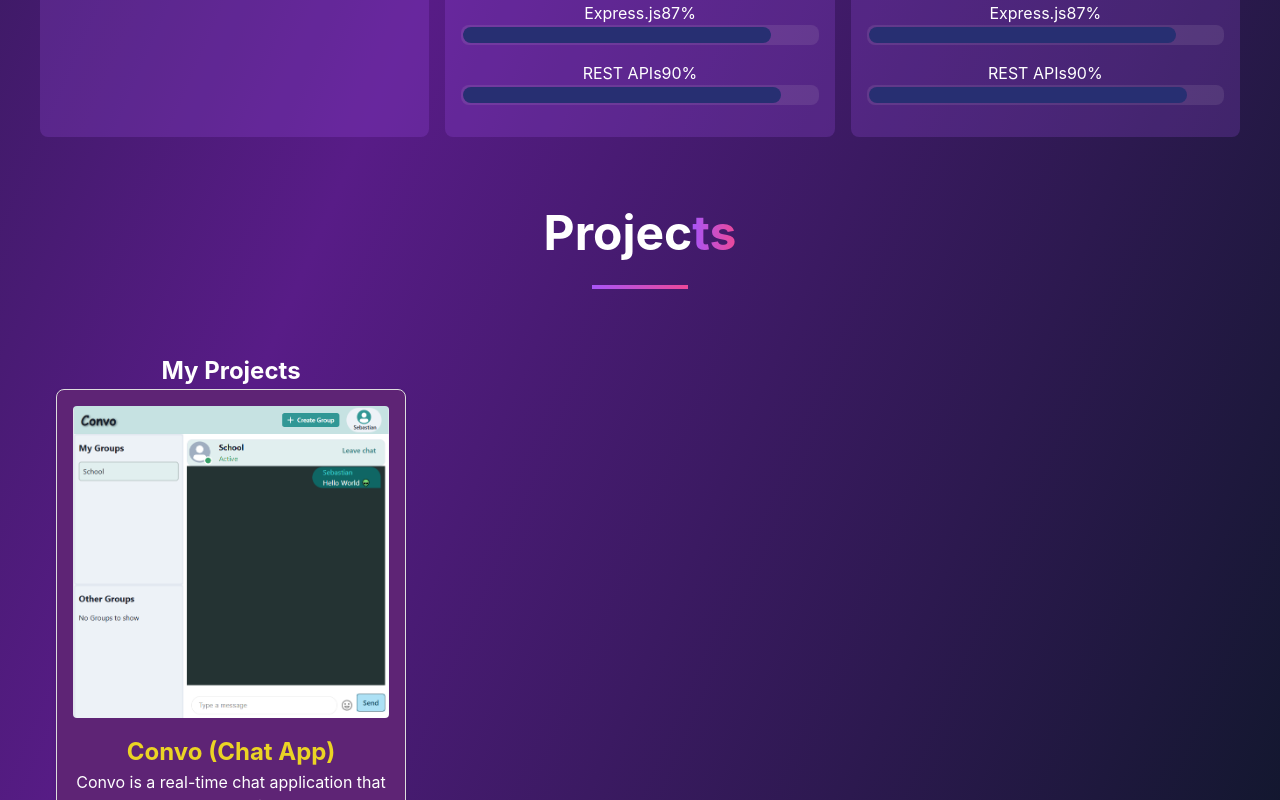
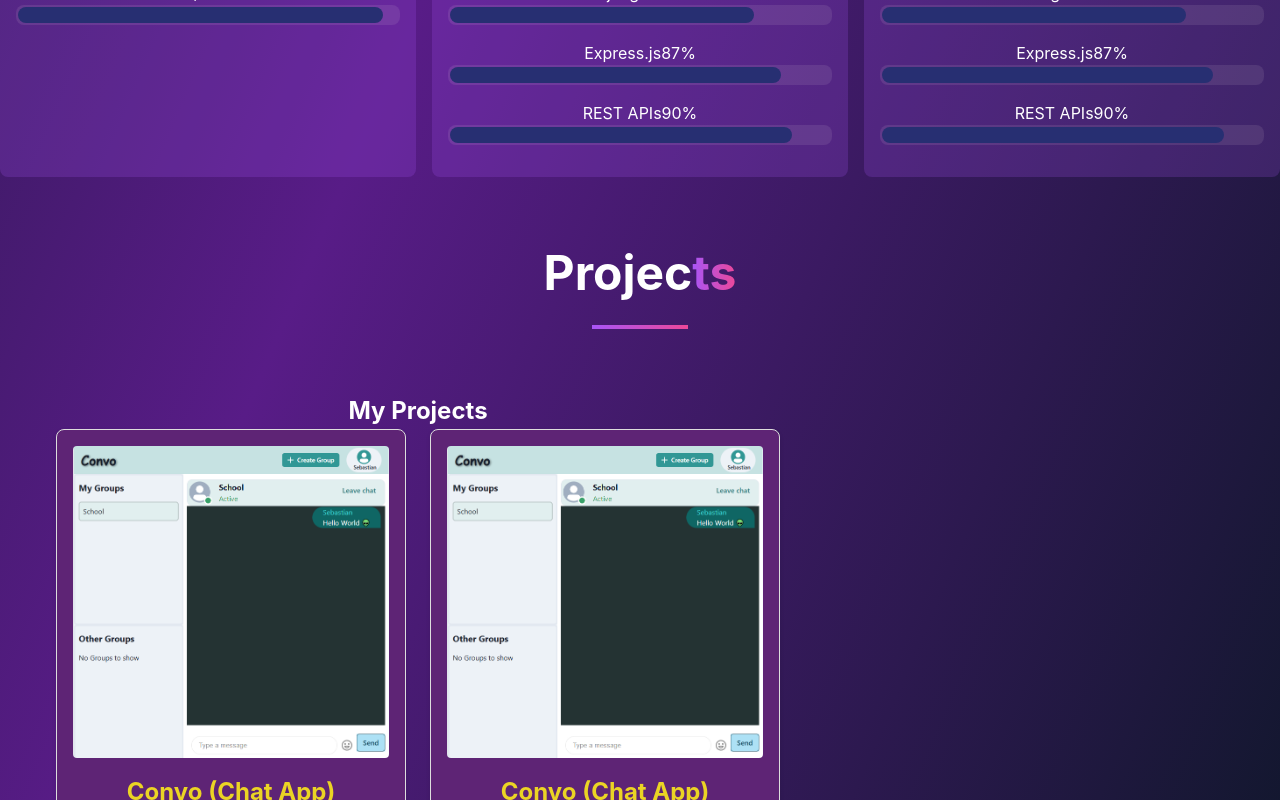
Before and after one commit to selope997/sebas-portfolio, a React (Vite) app in the folder myPortfolio/: page / in a window 1280 px wide. Shown: the part 2000-2800 px from the top of the page. Built offline with nearby package versions, Linux system fonts and the light colour scheme.

Commit message:
Responsive screen finally fixed

```diff
--- a/myPortfolio/src/components/Navigation.tsx
+++ b/myPortfolio/src/components/Navigation.tsx
@@ -9,7 +9,7 @@ const Navigation = () => {
     { name: "Home", href: "#home" },
     { name: "About", href: "#about" },
     { name: "Skills", href: "#skills" },
-    { name: "Projects", href: "#projects" },
+     { name: "Projects", href: "#projects" },
     //{ name: "Contact", href: "#contact" },
   ];
 
@@ -26,7 +26,7 @@ const Navigation = () => {
               <a
                 key={item.name}
                 href={item.href}
-                className="nav-link"
+                className="nav-link hide-on-mobile"
               >
                 {item.name}
               </a>
--- a/myPortfolio/src/components/ProjectsSection.tsx
+++ b/myPortfolio/src/components/ProjectsSection.tsx
@@ -1,10 +1,9 @@
 import "../styles.css";
-import myPhoto from "../assets/workingPerson.jpg";
 import Projects from "./projects/Projects";
 
 const ProjectsSection = () => {
   return (
-    <section id="about" className="section">
+    <section id="projects" className="section">
       <div className="container">
         <section className="section-header">
           <h2 className="section-title">
--- a/myPortfolio/src/components/projects/Projects.tsx
+++ b/myPortfolio/src/components/projects/Projects.tsx
@@ -2,7 +2,7 @@ import React from 'react';
 import ProjectHolder from './ProjectHolder';
 import chatImage from '../../assets/ChatApp.png'; // Adjust the path as necessary
 import { FaReact, FaNodeJs } from 'react-icons/fa';
-import { SiExpress, SiMongodb, SiPostgresql } from 'react-icons/si';
+import { SiExpress, SiMongodb} from 'react-icons/si';
 
 //import './Projects.css';
 
@@ -20,6 +20,24 @@ interface Project {
 const Projects: React.FC = () => {
     const projects: Project[] = [
         // Add your projects here
+        {
+            id: 1,
+            title: "Convo (Chat App)",
+            description: "Convo is a real-time chat application that allows users to communicate seamlessly. It features user authentication, message history, and a responsive design.",
+            image: chatImage,
+            technologies: ["React", "TypeScript", "CSS"],
+            githubLink1: "https://github.com/selope997/wil-frontend.git",
+            githubLink2: "https://github.com/Ljabin/wil-backend.git",
+
+            Technologies: [
+                <FaReact size="2em" color="#ffffffff" />,
+                <FaNodeJs size="2em" color="#ffffffff" />,
+                <SiMongodb size="2em" color="#ffffffff" />,
+                <SiExpress size="2em" color="#ffffffff" />,
+
+
+            ],
+        },
         {
             id: 1,
             title: "Convo (Chat App)",
--- a/myPortfolio/src/components/skillsBar/Skills.tsx
+++ b/myPortfolio/src/components/skillsBar/Skills.tsx
@@ -45,12 +45,12 @@ const Skills = () => {
     <section className="skills-section">
       <div className="skills-container">
         <div className="skills-header">
-          <h2 className="skills-title">
+          {/* <h2 className="skills-title">
             Technical Skills
           </h2>
           <p className="skills-description">
             A comprehensive overview of my technical expertise across the full development stack
-          </p>
+          </p> */}
         </div>
 
         <div className="skills-grid">
--- a/myPortfolio/src/styles.css
+++ b/myPortfolio/src/styles.css
@@ -3,8 +3,35 @@
   margin: 0;
   padding: 0;
   box-sizing: border-box;
+
+  /* outline: 1px solid rgba(255,0,0,0.1); Remove after debugging */
 }
 
+#root {
+  padding: 0%;
+  margin: 0;
+  width: 100%;
+}
+
+html {
+            /* Smooth scrolling for anchor links */
+            scroll-behavior: smooth;
+
+            /* Set base font size - this affects rem calculations */
+            font-size: var(--font-size-base);
+
+            /* Better text rendering */
+            -webkit-text-size-adjust: 100%;
+            -moz-text-size-adjust: 100%;
+            text-size-adjust: 100%;
+
+            /* Better font smoothing */
+            -webkit-font-smoothing: antialiased;
+            -moz-osx-font-smoothing: grayscale;
+
+            /* Full height */
+            height: 100%;
+        }
 
 body {
   font-family: -apple-system, BlinkMacSystemFont, 'Segoe UI', 'Roboto', 'Oxygen',
@@ -13,8 +40,11 @@ body {
   -webkit-font-smoothing: antialiased;
   -moz-osx-font-smoothing: grayscale;
   background: linear-gradient(to bottom right, #0f172a, #581c87, #0f172a);
-  min-width: 100vh;
+  min-height: 100vh;
+  width: 100%;
+  overflow-x: hidden;
   color: white;
+  flex-direction: column;
 }
 
 /* Utility classes */
@@ -25,6 +55,13 @@ body {
 }
 
 /* Navigation */
+
+@media (max-width: 767px) {
+    .hide-on-mobile {
+        display: none;
+    }
+}
+
 .navigation {
   top: 0;
   width: 100%;
@@ -345,6 +382,15 @@ body {
 
 /* Skills Section */
 
+.skills {
+  margin-top: 100px;
+
+}
+
+.section-description {
+  margin-bottom: 2rem;
+}
+
 .skills-grid {
   display: flex;
   flex-wrap: wrap;
@@ -367,7 +413,7 @@ body {
     background: #e7e2e21a;
     border-radius: 8px;
     padding: 2px;
-    max-width: 400px;
+    max-width: 100%;
     margin-bottom: 1rem;
   }
 
@@ -383,3 +429,11 @@ body {
   {
     margin-top: 60px;
   }
+
+  .projects-grid
+  {
+    display: flex;
+    flex-wrap: wrap;
+    justify-content: center;
+    gap: 1.5rem;
+  }
```
Also changed, not shown: myPortfolio/src/components/About.tsx (line endings or trailing spaces).
